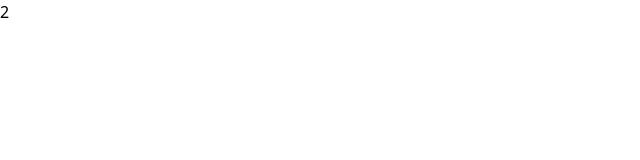
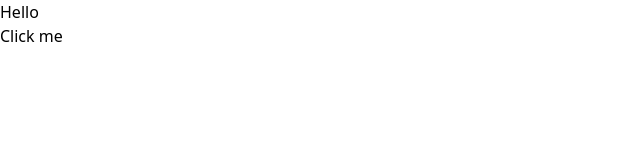
Before and after one commit to karthik-mohan23/react-typescript, a React (Vite) app: page / in a window 1280 px wide. Shown: the top 160 px of the page, without its empty margins (0-640 px from the left). Built offline with nearby package versions, Linux system fonts and the light colour scheme.

Commit message:
useState example 1

```diff
--- a/src/App.tsx
+++ b/src/App.tsx
@@ -1,5 +1,5 @@
-import Example2 from "./components/useEffect/Example2";
+import Example1 from "./components/useState/Example1";
 
 export default function App() {
-  return <Example2 />;
+  return <Example1 />;
 }
--- a/src/components/useState/Example1.tsx
+++ b/src/components/useState/Example1.tsx
@@ -5,11 +5,12 @@ function Example1() {
 
   const handleText = () => {
     setText(text + "World");
-    setText(text + "React");
+    setText(text + " React");
   };
 
   return (
     <div>
+      <h1>{text}</h1>
       <button onClick={handleText}>Click me</button>
     </div>
   );
```
